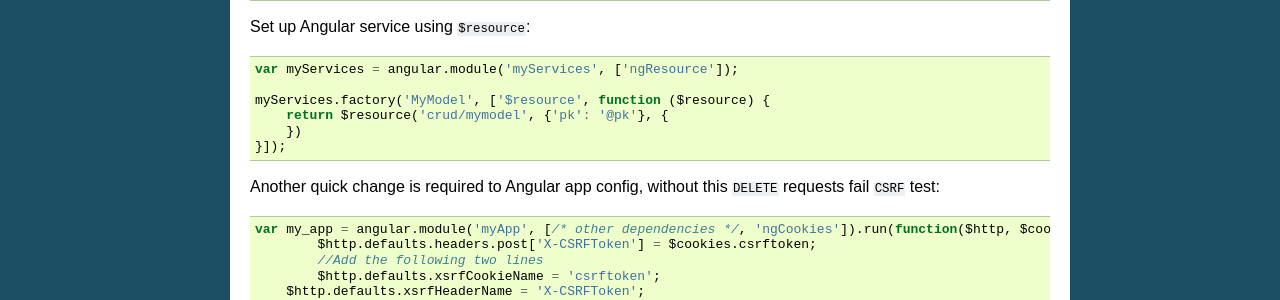
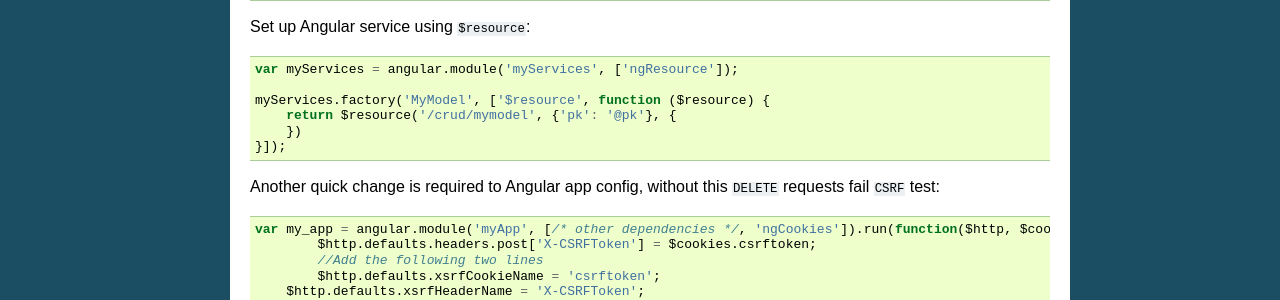
Before and after one commit to kimarakov/django_angular, a Sphinx documentation site: the page built from docs/basic-crud-operations.rst, in a window 1280 px wide. Shown: the part 651-951 px from the top of the page. Built offline with Sphinx 7.4.7, drawn with Linux system fonts in a browser that asks for light colours.

```diff
--- a/docs/basic-crud-operations.rst
+++ b/docs/basic-crud-operations.rst
@@ -42,7 +42,7 @@ Set up Angular service using ``$resource``:
     var myServices = angular.module('myServices', ['ngResource']);
 
     myServices.factory('MyModel', ['$resource', function ($resource) {
-        return $resource('crud/mymodel', {'pk': '@pk'}, {
+        return $resource('/crud/mymodel', {'pk': '@pk'}, {
         })
     }]);
 Another quick change is required to Angular app config, without this ``DELETE`` requests fail ``CSRF`` test:
```
